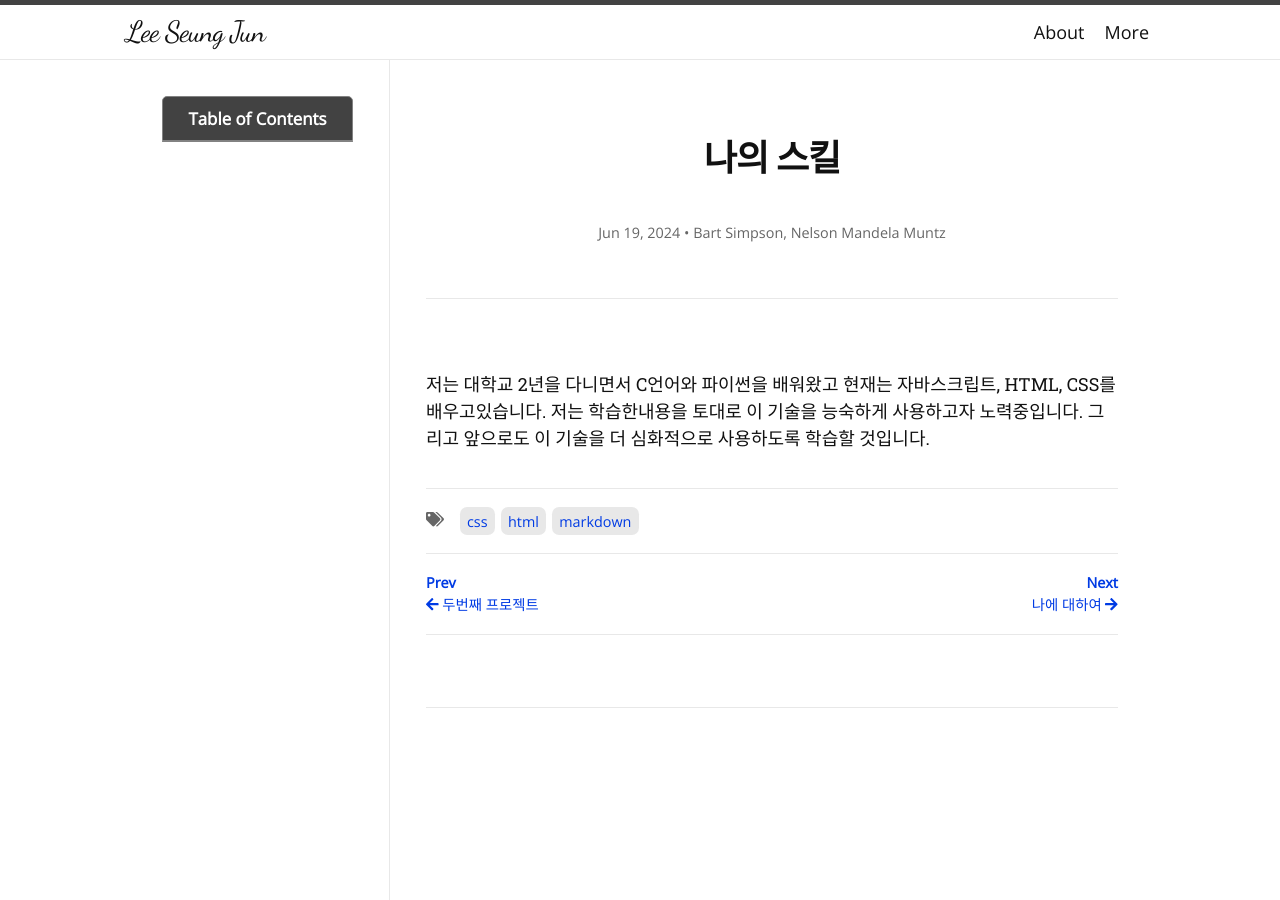
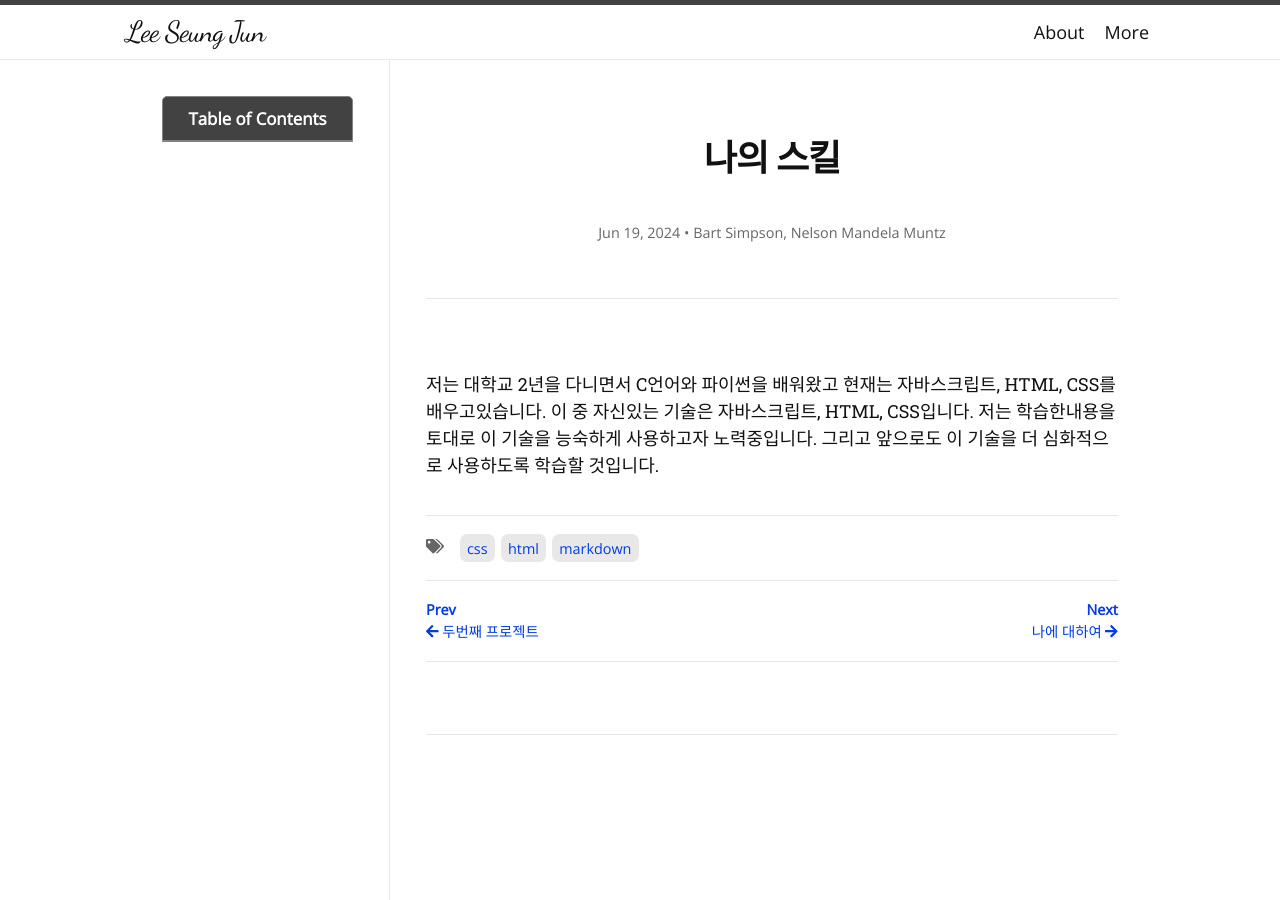
Before and after one commit to MooTo2002/MooTo2002.github.io, a Jekyll site: the page built from _posts/2024-06-19-나의 스킬.md, in a window 1280 px wide. Built offline with Jekyll 4.4.1, drawn with Linux system fonts in a browser that asks for light colours; nearby versions of some CDN libraries; some web fonts are replaced.

Commit message:
Update 2024-06-19-나의 스킬.md

```diff
--- a/_posts/2024-06-19-나의 스킬.md
+++ b/_posts/2024-06-19-나의 스킬.md
@@ -6,4 +6,4 @@ author:
   - Bart Simpson
   - Nelson Mandela Muntz
 ---
- 저는 대학교 2년을 다니면서 C언어와 파이썬을 배워왔고 현재는 자바스크립트, HTML, CSS를 배우고있습니다. 저는 학습한내용을 토대로 이 기술을 능숙하게 사용하고자 노력중입니다. 그리고 앞으로도 이 기술을 더 심화적으로 사용하도록 학습할 것입니다.
+ 저는 대학교 2년을 다니면서 C언어와 파이썬을 배워왔고 현재는 자바스크립트, HTML, CSS를 배우고있습니다. 이 중 자신있는 기술은 자바스크립트, HTML, CSS입니다. 저는 학습한내용을 토대로 이 기술을 능숙하게 사용하고자 노력중입니다. 그리고 앞으로도 이 기술을 더 심화적으로 사용하도록 학습할 것입니다.
```
